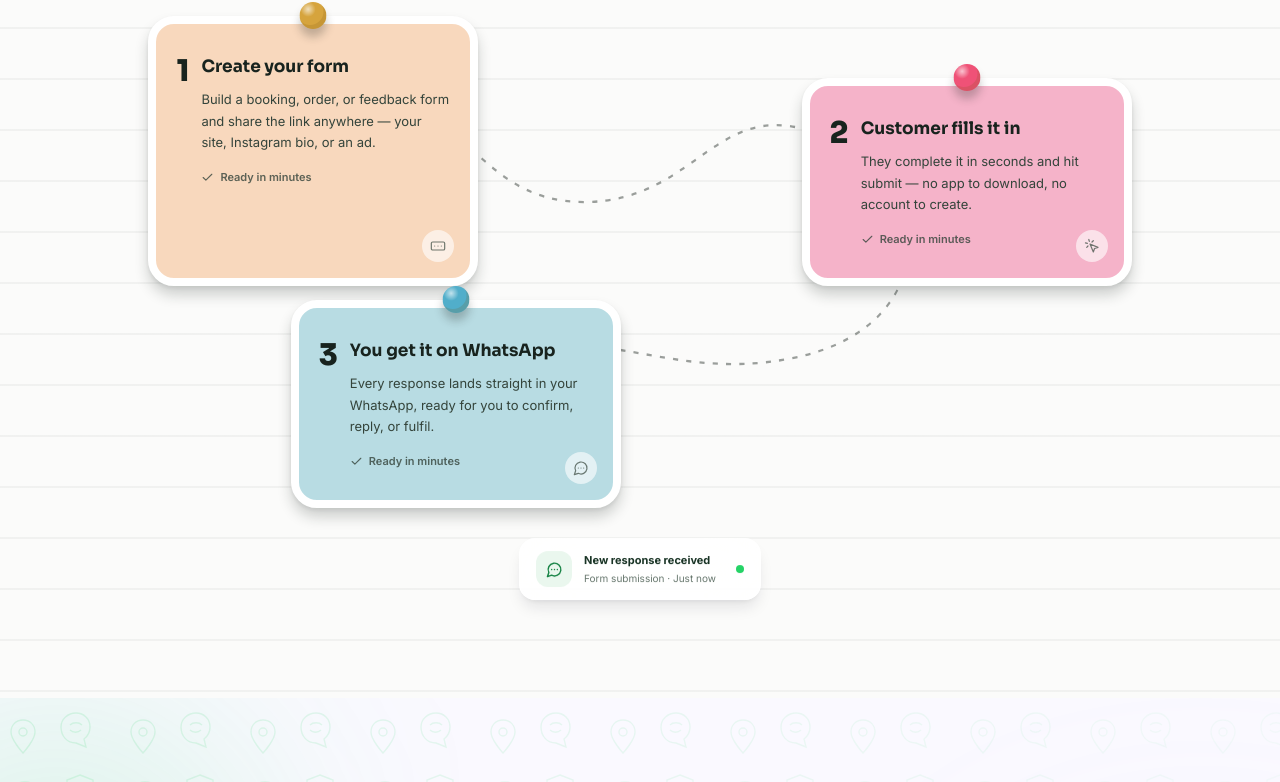
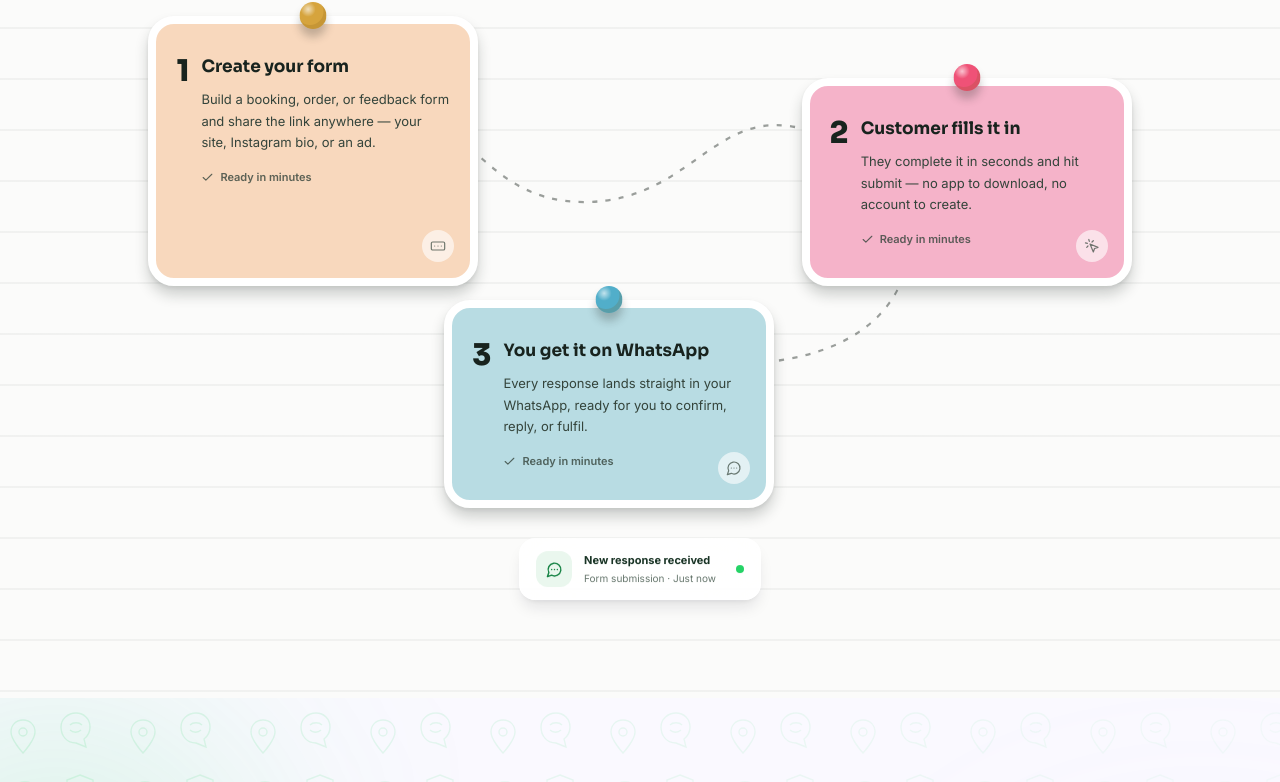
Before and after one commit to abdulrahimanattar65-isagi/connecteze-website, a React (Vite) app: page / in a window 1280 px wide. Shown: the part 1161-1943 px from the top of the page. Built offline with nearby package versions, Linux system fonts and the light colour scheme.

Commit message:
updation in alignment

```diff
--- a/src/index.css
+++ b/src/index.css
@@ -163,7 +163,7 @@
 @media (min-width: 768px) {
   .how-it-works-note-1 { grid-column: 1; grid-row: 1; justify-self: start; margin: 16px 0 0 4%; }
   .how-it-works-note-2 { grid-column: 2; grid-row: 1; justify-self: end; margin: 78px 4% 0 0; }
-  .how-it-works-note-3 { grid-column: 1; grid-row: 2; justify-self: center; margin: 14px 0 0 28%; }
+  .how-it-works-note-3 { grid-column: 1; grid-row: 2; justify-self: center; margin: 14px 0 0 88%; }
 }
 
 /* Winding campaign road and moving delivery car. */
```
